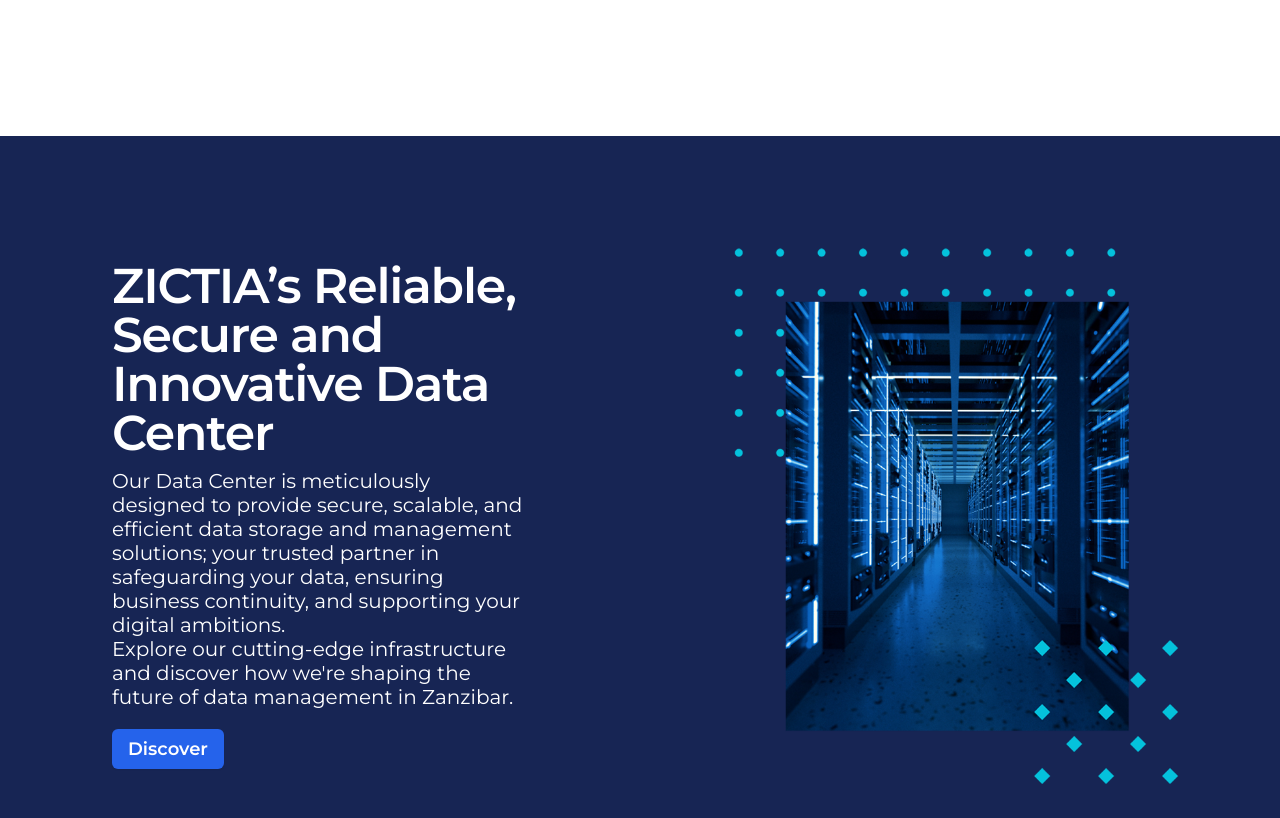
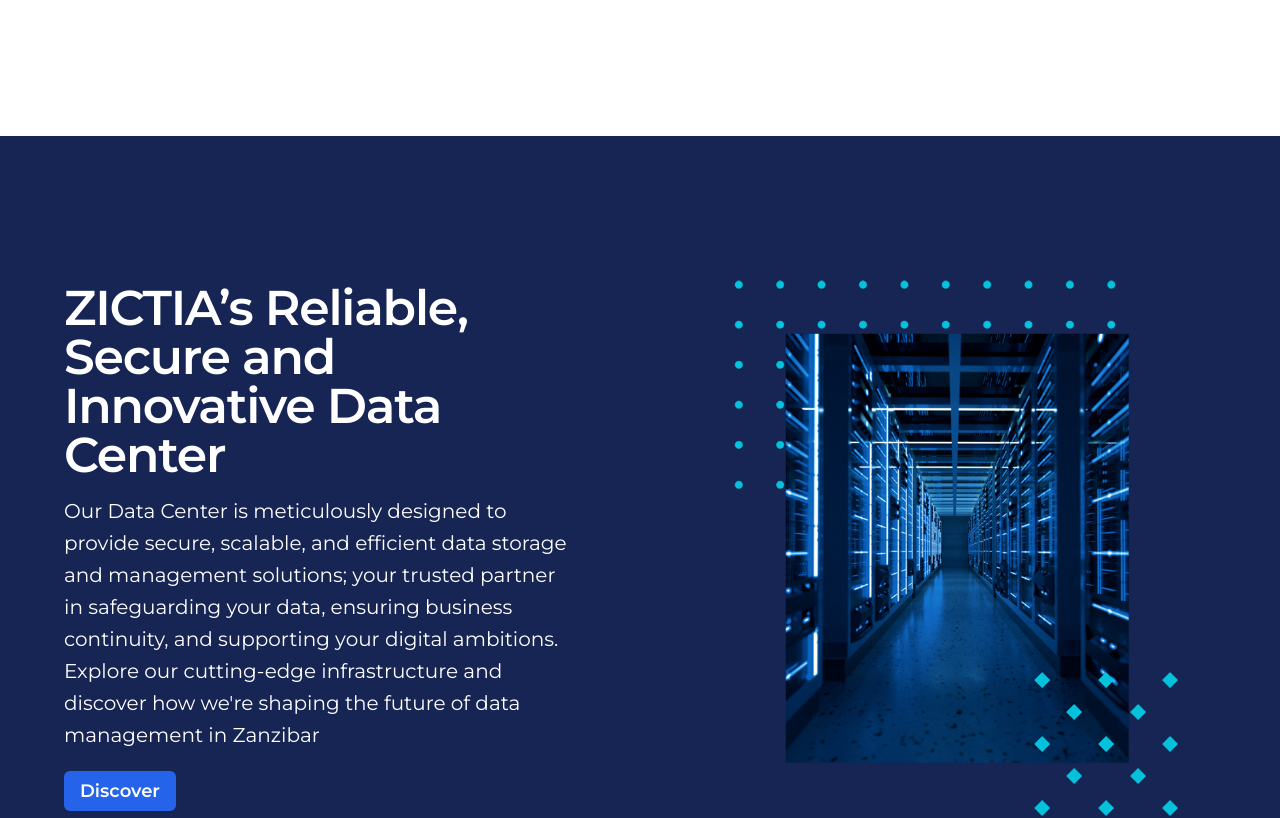
Before and after one commit to threefoldfoundation/www_zictia_demo, a Vue app: page / in a window 1280 px wide. Shown: the part 1360-2178 px from the top of the page. Built offline with nearby package versions, Linux system fonts and the light colour scheme.

Commit message:
update about

```diff
--- a/public/css/output.css
+++ b/public/css/output.css
@@ -1009,6 +1009,11 @@ video {
   padding-right: 1.5rem;
 }
 
+.px-8{
+  padding-left: 2rem;
+  padding-right: 2rem;
+}
+
 .py-1{
   padding-top: 0.25rem;
   padding-bottom: 0.25rem;
@@ -1478,6 +1483,11 @@ body {
     width: auto;
   }
 
+  .md\:px-16{
+    padding-left: 4rem;
+    padding-right: 4rem;
+  }
+
   .md\:py-0{
     padding-top: 0px;
     padding-bottom: 0px;
--- a/src/components/BackGround.vue
+++ b/src/components/BackGround.vue
@@ -1,5 +1,5 @@
 <template>
-  <div v-for="(background, i) in backgroundImg" :key="i" class="my-5">
+  <div v-for="(background, i) in backgroundImg" :key="i">
     <div
       :style="{
         'background-image':
--- a/src/components/HeaderContent.vue
+++ b/src/components/HeaderContent.vue
@@ -17,7 +17,7 @@
             </div>
           </div>
           <div
-            class="w-full text-center md:text-left md:w-1/2 px-4 md:mb-0 sm:px-3 lg:px-28"
+            class="w-full text-center md:text-left md:w-1/2 md:mb-0 sm:px-3 px-8 md:px-16"
           >
             <h2
               class="text-3xl md:text-3xl lg:text-5xl leading-none font-bold tracking-tight text-blue-800"
--- a/src/components/HeaderWithBg.vue
+++ b/src/components/HeaderWithBg.vue
@@ -1,35 +1,36 @@
 <template>
   <section class="bg-blue-950">
-    <div class="py-6 md:py-20">
+    <div v-for="(headerContentBlue, i) in headerContentBlues"
+      :key="i"
+    class="py-8 md:py-28">
       <div class="container px-4 mx-auto">
-        <div class="flex flex-wrap xl:items-center -mx-4">
+        <div class="flex flex-wrap items-center -mx-4">
           <div class="w-full md:w-1/2 px-4">
             <div class="relative mx-auto md:mr-0 max-w-max">
               <img
+                :src="headerContentBlue.photo"
                 class="relative w-full py-4 sm:my-4 lg:w-3/4 mx-auto"
-                src="../assets/imgs/home/data_center.png"
                 alt=""
               />
             </div>
           </div>
           <div
-            class="w-full md:w-1/2 px-4 mb-16 md:mb-0 sm:px-3 py-3 lg:px-28 lg:order-first"
+            class="w-full md:w-1/2 mb-16 md:mb-0 sm:px-3 px-8 md:px-16 py-3 lg:order-first"
           >
             <h2
               class="text-2xl md:text-3xl lg:text-5xl leading-none font-semibold tracking-tight text-white"
             >
-              ZICTIA’s Reliable, Secure and Innovative Data Center
+            {{ headerContentBlue.title }}
             </h2>
             <p
-              class="my-3 text-base lg:text-xl mx-auto font-normal leading-6 text-white"
+              class="mt-4 text-base lg:text-xl mx-auto font-normal leading-8 text-white"
+              v-html="headerContentBlue.content"
             >
-              Our Data Center is meticulously designed to provide secure,
-              scalable, and efficient data storage and management solutions;
-              your trusted partner in safeguarding your data, ensuring business
-              continuity, and supporting your digital ambitions.
-              <br />
-              Explore our cutting-edge infrastructure and discover how we're
-              shaping the future of data management in Zanzibar.
+            </p>
+            <p
+              class="mb-3 text-base lg:text-xl mx-auto font-normal leading-8 text-white"
+              v-html="headerContentBlue.content2"
+            >
             </p>
             <div class="flex flex-wrap">
               <div class="w-full md:w-auto py-1 md:py-0 md:mr-4">
@@ -37,7 +38,7 @@
                   type="button"
                   class="mt-2 rounded-md bg-blue-600 px-4 py-1.5 lg:text-lg text-base font-semibold text-white shadow-sm hover:bg-blue-500 focus-visible:outline focus-visible:outline-2 focus-visible:outline-offset-2 focus-visible:outline-blue-600"
                 >
-                  Discover
+                {{ headerContentBlue.button }}
                 </button>
               </div>
               <div class="w-full md:w-auto py-1 md:py-0"></div>
@@ -48,3 +49,10 @@
     </div>
   </section>
 </template>
+
+<script>
+export default {
+  name: "HeaderWithBg",
+  props: ["headerContentBlues"],
+};
+</script>
--- a/src/components/HeaderWithBgRight.vue
+++ b/src/components/HeaderWithBgRight.vue
@@ -1,31 +1,29 @@
 <template>
   <section class="bg-blue-950">
-    <div class="py-6 md:py-20">
+    <div v-for="(headerWithBgRight, i) in headerWithBgRights"
+      :key="i"
+    class="py-8 md:py-28">
       <div class="container px-4 mx-auto">
-        <div class="flex flex-wrap xl:items-center -mx-4">
-          <div class="w-full md:w-1/2">
+        <div class="flex flex-wrap items-center -mx-4">
+          <div class="w-full md:w-1/2 lg:px-4">
             <div class="relative mx-auto md:mr-0 max-w-max">
               <img
+                :src="headerWithBgRight.photo"
                 class="relative w-full py-4 sm:my-4 lg:w-3/4 mx-auto"
-                src="../assets/imgs/home/innovation.jpg"
                 alt=""
               />
             </div>
           </div>
-          <div class="w-full md:w-1/2 px-4 mb-16 md:mb-0 sm:px-3 py-3 lg:px-28">
+          <div class="w-full text-center md:text-left md:w-1/2 md:mb-0 sm:px-3 px-8 md:px-16">
             <h2
               class="text-2xl md:text-3xl lg:text-5xl leading-none font-semibold tracking-tight text-white"
             >
-              News & Announcements
+            {{ headerWithBgRight.title }}
             </h2>
             <p
-              class="my-3 text-base lg:text-xl mx-auto font-normal leading-6 text-white"
-            >
-              Stay informed and connected with the latest developments at ZICTIA
-              by visiting our News and Announcements page. Discover timely
-              updates, exciting initiatives, and important announcements that
-              shape the landscape of ICT infrastructure and services in
-              Zanzibar.
+              class="my-3 text-base lg:text-xl mx-auto font-normal leading-8 text-white"
+              v-html="headerWithBgRight.content"
+              >
             </p>
             <div class="flex flex-wrap">
               <div class="w-full md:w-auto py-1 md:py-0 md:mr-4">
@@ -33,10 +31,9 @@
                   type="button"
                   class="mt-2 rounded-md bg-blue-600 px-4 py-1.5 lg:text-lg text-base font-semibold text-white shadow-sm hover:bg-blue-500 focus-visible:outline focus-visible:outline-2 focus-visible:outline-offset-2 focus-visible:outline-blue-600"
                 >
-                  About ZICTIA
+                {{ headerWithBgRight.button }}
                 </button>
               </div>
-              <div class="w-full md:w-auto py-1 md:py-0"></div>
             </div>
           </div>
         </div>
@@ -44,3 +41,10 @@
     </div>
   </section>
 </template>
+
+<script>
+export default {
+  name: "HeaderWithBgRight",
+  props: ["headerWithBgRights"],
+};
+</script>
--- a/src/views/AboutUs.vue
+++ b/src/views/AboutUs.vue
@@ -1,14 +1,19 @@
 <template>
   <AboutHeader :items="HeaderView" />
   <CallToaction :calltoactions="CallToactionitems" />
+  <HeaderWithBgRight :headerWithBgRights="headerWithBgRightItems" />
   <HeaderContent :headerContents="headerContentItems" />
+  <HeaderWithBg  :headerContentBlues="headerContentBlueItems" />
   <BackGround :backgroundImg="backgroundItems" />
+
 </template>
 
 <script>
 import AboutHeader from "@/components/AboutHeader.vue";
 import CallToaction from "@/components/CallToaction.vue";
 import HeaderContent from "@/components/HeaderContent.vue";
+import HeaderWithBg from "@/components/HeaderWithBg.vue";
+import HeaderWithBgRight from "@/components/HeaderWithBgRight.vue";
 import BackGround from "@/components/BackGround.vue";
 export default {
   name: "AboutUs",
@@ -16,7 +21,9 @@ export default {
     AboutHeader,
     CallToaction,
     HeaderContent,
+    HeaderWithBg,
     BackGround,
+    HeaderWithBgRight,
   },
 
   data() {
@@ -55,6 +62,25 @@ export default {
             "At ZICTIA, our dedicated team of technical experts is at your service 24/7, offering proactive support and solutions whenever you need them. We're not just about technology; we also focus on educating the public about the significance of ICT infrastructure and the proper utilization of our services. Together, we're building a digital-savvy Zanzibar.",
         },
       ],
+      headerContentBlueItems: [
+        {
+          photo: require("../assets/imgs/home/about_data.jpg"),
+          title: "Your Data's Safe Haven",
+          content:
+            "Explore our secure and fully operational Data Centre, your dependable data backup solution. Whether you're a public institution or a private entity, we offer a safe haven for your data, particularly for disaster recovery purposes. By partnering with us, you contribute to advancing Information and Communication Technology in our nation, where technology thrives with increased usage. ",
+            content2:"",
+          button: "",
+        },
+      ],
+      headerWithBgRightItems: [
+        {
+          photo: require("../assets/imgs/home/about_zictia.jpg"),
+          title: "Message from ZICTIA’s Executive Director",
+          content:
+            "Welcome to the Zanzibar ICT Infrastructure Agency (ZICTIA). Established on December 4, 2018, through Legal Notice No. 119 of 2018, ZICTIA is a government agency tasked with managing  Zanzibar's National Fiber backbone and Data Centre.",
+          button: "",
+        },
+      ],
     };
   },
 };
--- a/src/views/HomeView.vue
+++ b/src/views/HomeView.vue
@@ -1,9 +1,9 @@
 <template>
   <Sliderview :items="sliderItems" />
   <HeaderContent :headerContents="headerContentItems" />
-  <HeaderWithBg />
+  <HeaderWithBg  :headerContentBlues="headerContentBlueItems" />
   <FeaturesPage />
-  <HeaderWithBgRight />
+  <HeaderWithBgRight :headerWithBgRights="headerWithBgRightItems" />
   <TestimonialsPage />
   <BackGround :backgroundImg="backgroundItems" />
 </template>
@@ -70,6 +70,26 @@ export default {
           button: "About ZICTIA",
         },
       ],
+      headerContentBlueItems: [
+        {
+          photo: require("../assets/imgs/home/data_center.png"),
+          title: "ZICTIA’s Reliable, Secure and Innovative Data Center",
+          content:
+            "Our Data Center is meticulously designed to provide secure, scalable, and efficient data storage and management solutions; your trusted partner in safeguarding your data, ensuring business continuity, and supporting your digital ambitions. ",
+            content2:
+            "Explore our cutting-edge infrastructure and discover how we're shaping the future of data management in Zanzibar",
+          button: "Discover",
+        },
+      ],
+      headerWithBgRightItems: [
+        {
+          photo: require("../assets/imgs/home/innovation.jpg"),
+          title: "News & Announcements",
+          content:
+            "Stay informed and connected with the latest developments at ZICTIA by visiting our News and Announcements page. Discover timely updates, exciting initiatives, and important announcements that shape the landscape of ICT infrastructure and services in Zanzibar.",
+          button: "About ZICTIA",
+        },
+      ],
     };
   },
 };
```
Also changed, not shown: src/assets/imgs/home/about_data.jpg (added), src/assets/imgs/home/about_zictia.jpg (added).
